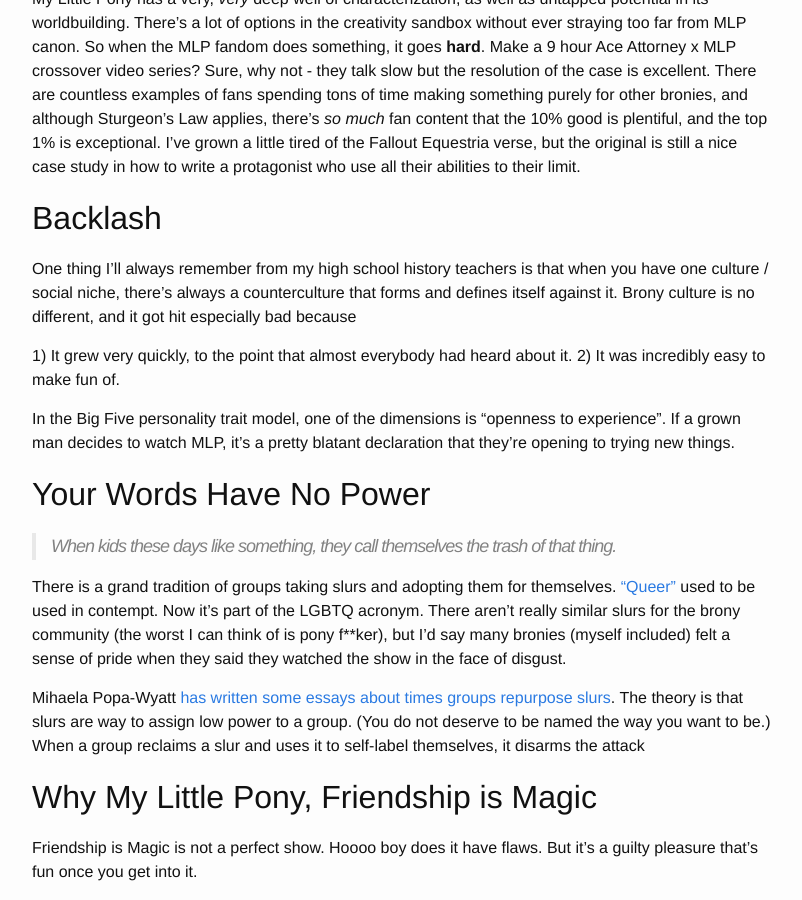
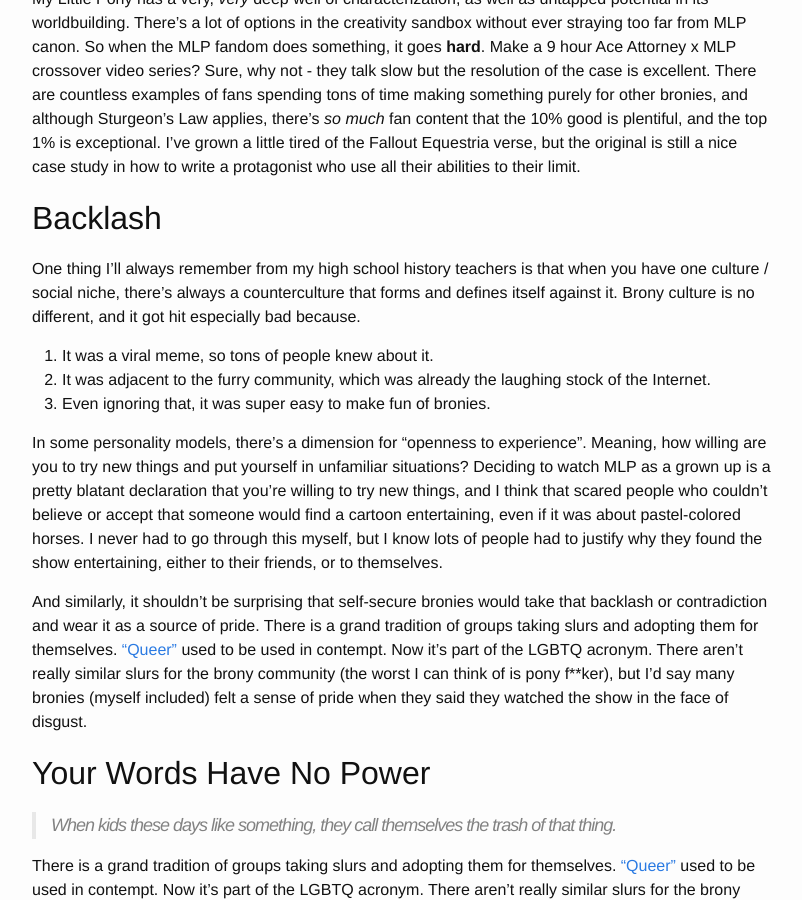
Before and after one commit to alexirpan/alexirpan.github.io, a Jekyll site: the page built from _posts/2021-04-09-why-mlp.markdown, in a window 1280 px wide and 900 px high, scrolled down 2045 px. Shown: the whole window, without its empty margins (238-1040 px from the left). Built offline with Jekyll 4.4.1, drawn with Linux system fonts in a browser that asks for light colours; nearby versions of some CDN libraries.

Commit message:
more work

```diff
--- a/_posts/2021-04-09-why-mlp.markdown
+++ b/_posts/2021-04-09-why-mlp.markdown
@@ -110,15 +110,25 @@
 
 One thing I'll always remember from my high school history teachers is that when you have one
 culture / social niche, there's always a counterculture that forms and defines itself against it.
-Brony culture is no different, and it got hit especially bad because
+Brony culture is no different, and it got hit especially bad because.
 
-1) It grew very quickly, to the point that almost everybody had heard about it.
-2) It was incredibly easy to make fun of.
+1. It was a viral meme, so tons of people knew about it.
+2. It was adjacent to the furry community, which was already the laughing stock of the Internet.
+3. Even ignoring that, it was super easy to make fun of bronies.
 
+In some personality models, there's a dimension for "openness to experience". Meaning, how willing are
+you to try new things and put yourself in unfamiliar situations? Deciding to watch MLP as a grown up
+is a pretty blatant declaration that you're willing to try new things, and I think that scared
+people who couldn't believe or accept that someone would find a cartoon entertaining, even if it
+was about pastel-colored horses. I never had to go through this myself, but I know lots of people
+had to justify why they found the show entertaining, either to their friends, or to themselves.
 
-In the Big Five personality trait model, one of the dimensions is "openness to experience". If a grown
-man decides to watch MLP, it's a pretty blatant declaration that they're opening to trying new things.
-
+And similarly, it shouldn't be surprising that self-secure bronies would take that backlash or
+contradiction and wear it as a source of pride.
+There is a grand tradition of groups taking slurs and adopting them for themselves. ["Queer"](https://www.cjr.org/language_corner/queer.php)
+used to be used in contempt. Now it's part of the LGBTQ acronym. There aren't really similar slurs
+for the brony community (the worst I can think of is pony f**ker), but I'd say many bronies (myself included)
+felt a sense of pride when they said they watched the show in the face of disgust.
 
 
 Your Words Have No Power
```
